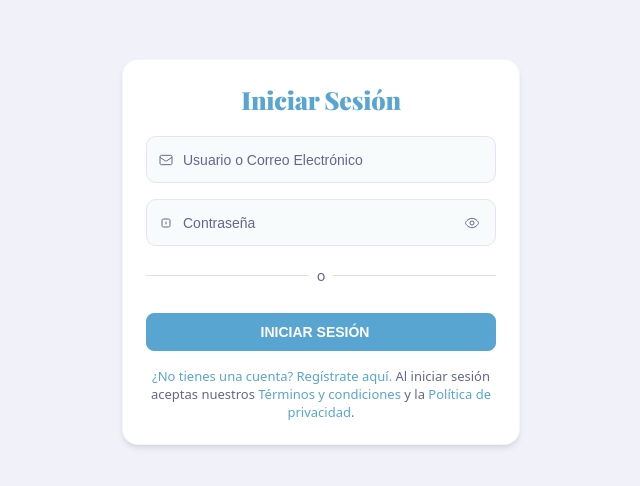
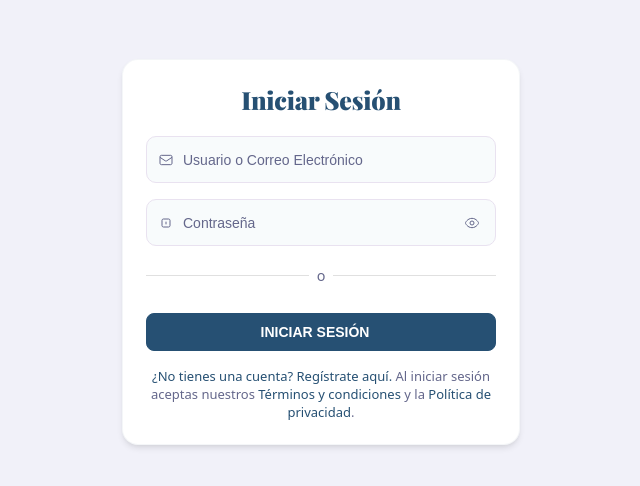
Before and after one commit to yoonsugssa/Google-login, a website: page public/login.html in a window 1280 px wide. Shown: the part 148-634 px from the top of the page, without its empty margins (319-959 px from the left). Drawn offline with nearby package versions, Linux system fonts and the light colour scheme; a web font is replaced by a local one.

Commit message:
Cambio en los colores.

```diff
--- a/public/login.js
+++ b/public/login.js
@@ -38,10 +38,6 @@ function showGeneralError(message) {
 }
 
 
-// =========================================================
-// 🚨 FUNCIÓN GLOBAL PARA GOOGLE SIGN-IN (GSI) 🚨
-// Debe estar global para que el script de Google la encuentre.
-// =========================================================
 window.handleCredentialResponse = async (response) => {
     clearAllErrors();
     const id_token = response?.credential;
--- a/public/styles.css
+++ b/public/styles.css
@@ -18,11 +18,11 @@ body {
 }
 
 .modern-form {
-    --primary: #59a5d1;              /* Azul Cielo, de la barra superior de la web hotelera */
+    --primary: #265073;              /* Azul Cielo, de la barra superior de la web hotelera */
     --primary-dark: #2e4359;         /* Azul Marino/Gris, de la barra de navegación o texto oscuro */
     --primary-light: #e6f0f5;        /* Azul muy claro/casi blanco, del fondo del cielo */
     --success: #00885b;              /* Mantengo tu color verde de éxito. El verde del agua es muy específico. */
-    --text-main: #211e3b;            /* Mantengo tu color, funciona bien con el contraste. */
+    --text-main: #191E3B;            /* Mantengo tu color, funciona bien con el contraste. */
     --text-secondary: #64678b;       /* Mantengo tu color, funciona bien con el contraste suave. */
     --bg-input: #f8fbfc;             /* Mantengo tu color, ideal para fondos de campo de entrada. */
 
```
